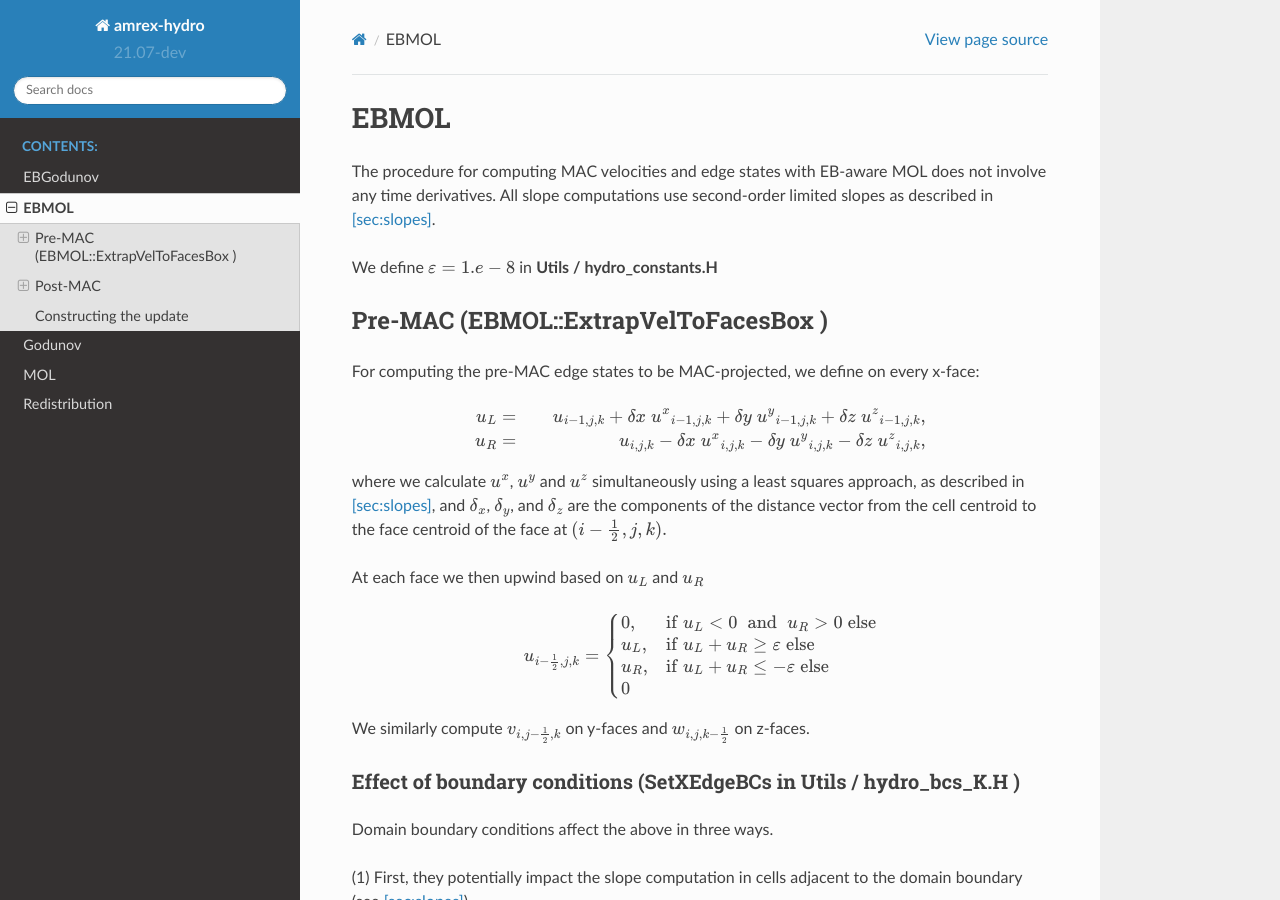
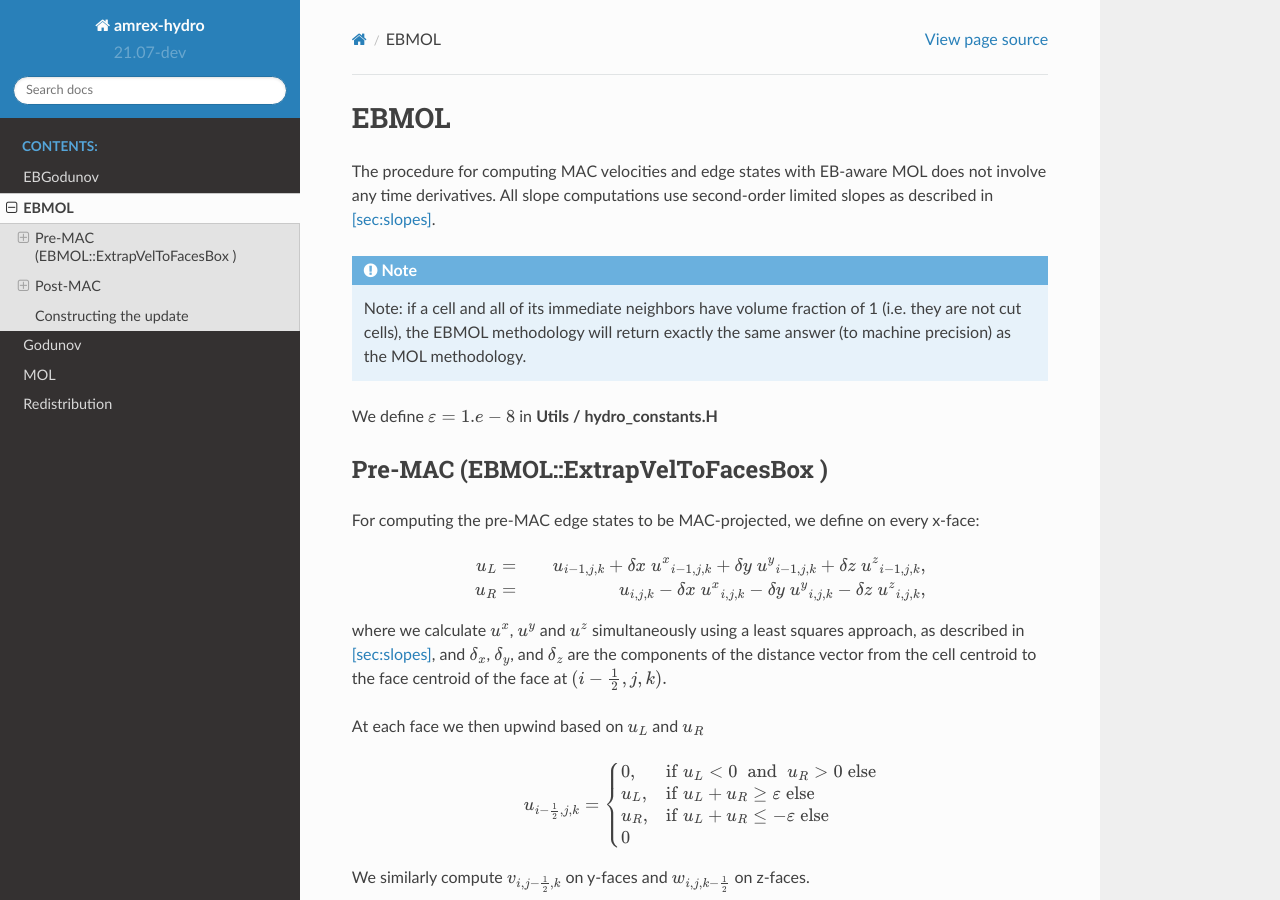
Before and after one commit to AMReX-Fluids/AMReX-Hydro, a Sphinx documentation site: the page built from Docs/source/EBMOL.rst, in a window 1280 px wide and 900 px high. Built offline with Sphinx 7.4.7 and the Read the Docs theme 2.0.0, drawn with Linux system fonts in a browser that asks for light colours; pages that are not in the unit, such as notebooks, are missing from menus.

Commit message:
Add highlighted note

```diff
--- a/Docs/source/EBMOL.rst
+++ b/Docs/source/EBMOL.rst
@@ -5,6 +5,12 @@ The procedure for computing MAC velocities and edge states with EB-aware MOL
 does not involve any time derivatives. All slope computations use
 second-order limited slopes as described in
 `[sec:slopes] <#sec:slopes>`__.
+
+.. note::
+
+   Note: if a cell and all of its immediate neighbors have volume fraction of 1 (i.e. they
+   are not cut cells), the EBMOL methodology will return exactly the same answer (to machine
+   precision) as the MOL methodology.
 
 We define :math:`\varepsilon = 1.e-8` in **Utils / hydro_constants.H**
 
```
